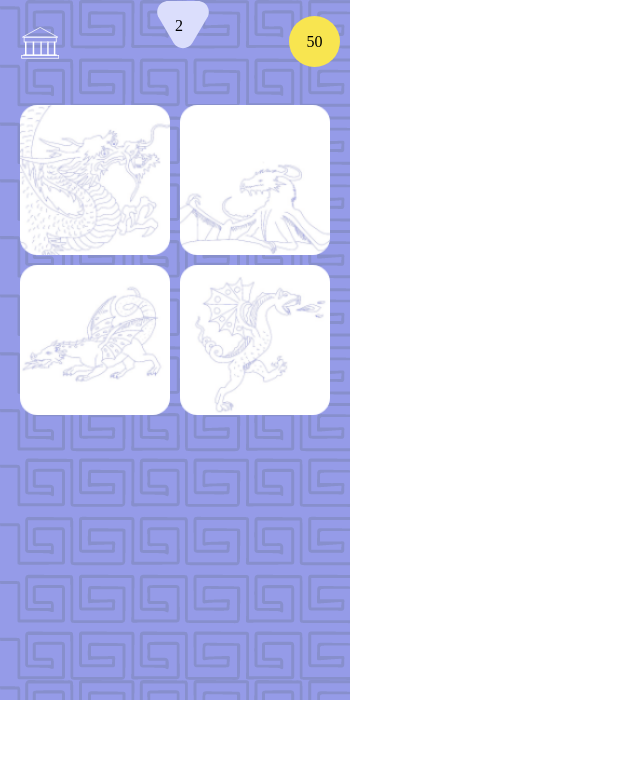
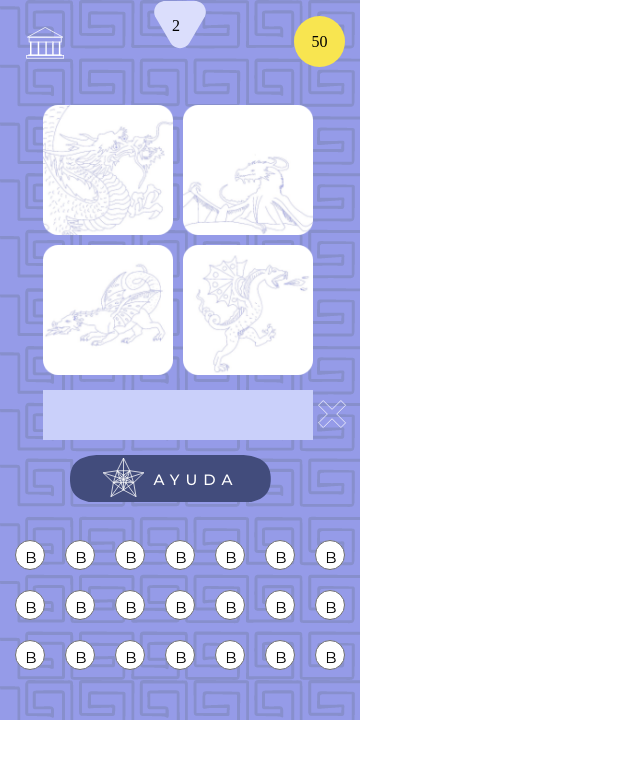
Before and after one commit to ItsSt0rm/juegoApps, a plain HTML site: page index.html in a window 1280 px wide. Both pictures are taken after a click on the link "Jugar". Shown: the whole page, without its empty margins (0-640 px from the left). Drawn offline with Linux system fonts and the light colour scheme.

Commit message:
Avance en diseño
Se adelantó el diseño del apartado del juego

```diff
--- a/css/main.css
+++ b/css/main.css
@@ -4,15 +4,13 @@ body{
 }
 
 section {
-    width: 350px;
-    height: 700px;
+    width: 360px;
+    height: 720px;
     text-align: center;
 
 }
 
-.splash {
 
-}
 
 .home {
     background-image: url("../img/home/textura-inicial.png");
@@ -41,7 +39,7 @@ section {
 #niveljuego{
     width: 60px;
     height: 50px;
-    left: 90px;
+    left: 82px;
     top: -30px;
     background-image: url("../img/jugar/teclado/adivinanza-numero.png");
 }
@@ -53,6 +51,56 @@ section {
     background-image: url("../img/jugar/teclado/monedas.png");
 
 }
+
+.contenedoranimal{
+    position:relative;
+
+}
+
+#nombreanimal{
+    position: absolute;
+    width: 270px;
+    height: 50px;
+    left: 43px;
+    top: 390px;
+    background-image: url("../img/jugar/teclado/rectangulo-normal.png");
+}
+
+#borrartodo{
+    position: absolute;
+    width: 29px;
+    height: 29px;
+    left: 318px;
+    top: 400px;
+    background-image: url("../img/jugar/teclado/eliminar.png");
+}
+
+.ayudajuego{
+    position: absolute;
+    width: 201px;
+    height: 47px;
+    top: 455px;
+    left: 70px;
+    background-image: url("../img/jugar/teclado/ayuda.png");
+}
+
+.letrascontenedor{
+    position: absolute;
+    width: 350px;
+    height: 270px;
+    top: 530px;
+    left: 5px;
+}
+
+.letras{
+    float:left;
+    width: 30px;
+    height: 30px;
+    margin: 10px;
+    background-image: url("../img/jugar/teclado/b.png");
+}
+
+
 
 .instrucciones {
     background: YellowGreen;
@@ -113,21 +161,21 @@ section {
 }
 
 #fondosplash{
-    width: 350px;
-    height: 700px;;
+    width: 360px;
+    height: 720px;;
 }
 
 
 .contenedorimg {
     overflow: hidden;
-    width: 450px;
-    margin-left: 15px;
+    width: 350px;
+    margin-left: 38px;
     margin-right: auto;
 }
 
 .imagenjuego {
-    width: 150px;
-    height: 150px;
+    width: 130px;
+    height: 130px;
     float: left;
     margin: 5px;
 }
--- a/index.html
+++ b/index.html
@@ -49,11 +49,38 @@
 
         </div>
 
+        <div class="contenedorrespuesta">
+            <div id="nombreanimal"></div>
+            <div id="borrartodo"></div>
+        </div>
+        <div class="ayudajuego"></div>
+        <div class="letrascontenedor">
+            <div class="letras"></div>
+            <div class="letras"></div>
+            <div class="letras"></div>
+            <div class="letras"></div>
+            <div class="letras"></div>
+            <div class="letras"></div>
+            <div class="letras"></div>
+            <div class="letras"></div>
+            <div class="letras"></div>
+            <div class="letras"></div>
+            <div class="letras"></div>
+            <div class="letras"></div>
+            <div class="letras"></div>
+            <div class="letras"></div>
+            <div class="letras"></div>
+            <div class="letras"></div>
+            <div class="letras"></div>
+            <div class="letras"></div>
+            <div class="letras"></div>
+            <div class="letras"></div>
+            <div class="letras"></div>
 
-        <div class="md-form">
+
+
 
         </div>
-        <div></div>
 
 
 
--- a/js/main.js
+++ b/js/main.js
@@ -2,6 +2,8 @@
     var secciones = [];
     var tiempo_splash = 2000;
     var imagenes = [];
+    var palabras = [];
+    var letrasImg = [];
     var nivel = 2; //Se obtiene del localstorage
 
     //Imágenes
@@ -18,8 +20,41 @@
     imagenes[11] = "img/jugar/img/sirena3.png";
     imagenes[12] = "img/jugar/img/sirena4.png";
 
+    //Imagen para cada letra
+    letrasImg[0] = "img/jugar/teclado/a.png";
+    letrasImg[1] = "img/jugar/teclado/b.png";
+    letrasImg[2] = "img/jugar/teclado/c.png";
+    letrasImg[3] = "img/jugar/teclado/d.png";
+    letrasImg[4] = "img/jugar/teclado/e.png";
+    letrasImg[5] = "img/jugar/teclado/f.png";
+    letrasImg[6] = "img/jugar/teclado/g.png";
+    letrasImg[7] = "img/jugar/teclado/h.png";
+    letrasImg[8] = "img/jugar/teclado/i.png";
+    letrasImg[9] = "img/jugar/teclado/j.png";
+    letrasImg[10] = "img/jugar/teclado/k.png";
+    letrasImg[11] = "img/jugar/teclado/l.png";
+    letrasImg[12] = "img/jugar/teclado/m.png";
+    letrasImg[13] = "img/jugar/teclado/n.png";
+    letrasImg[14] = "img/jugar/teclado/ñ.png";
+    letrasImg[15] = "img/jugar/teclado/o.png";
+    letrasImg[16] = "img/jugar/teclado/p.png";
+    letrasImg[17] = "img/jugar/teclado/q.png";
+    letrasImg[18] = "img/jugar/teclado/r.png";
+    letrasImg[19] = "img/jugar/teclado/s.png";
+    letrasImg[20] = "img/jugar/teclado/t.png";
+    letrasImg[21] = "img/jugar/teclado/u.png";
+    letrasImg[22] = "img/jugar/teclado/v.png";
+    letrasImg[23] = "img/jugar/teclado/w.png";
+    letrasImg[24] = "img/jugar/teclado/x.png";
+    letrasImg[25] = "img/jugar/teclado/y.png";
+    letrasImg[26] = "img/jugar/teclado/z.png";
 
 
+    //Palabra
+
+    palabras[0] = "unicornio";
+    palabras[1] = "dragon";
+    palabras[2] = "sirena";
 
 
 
```
